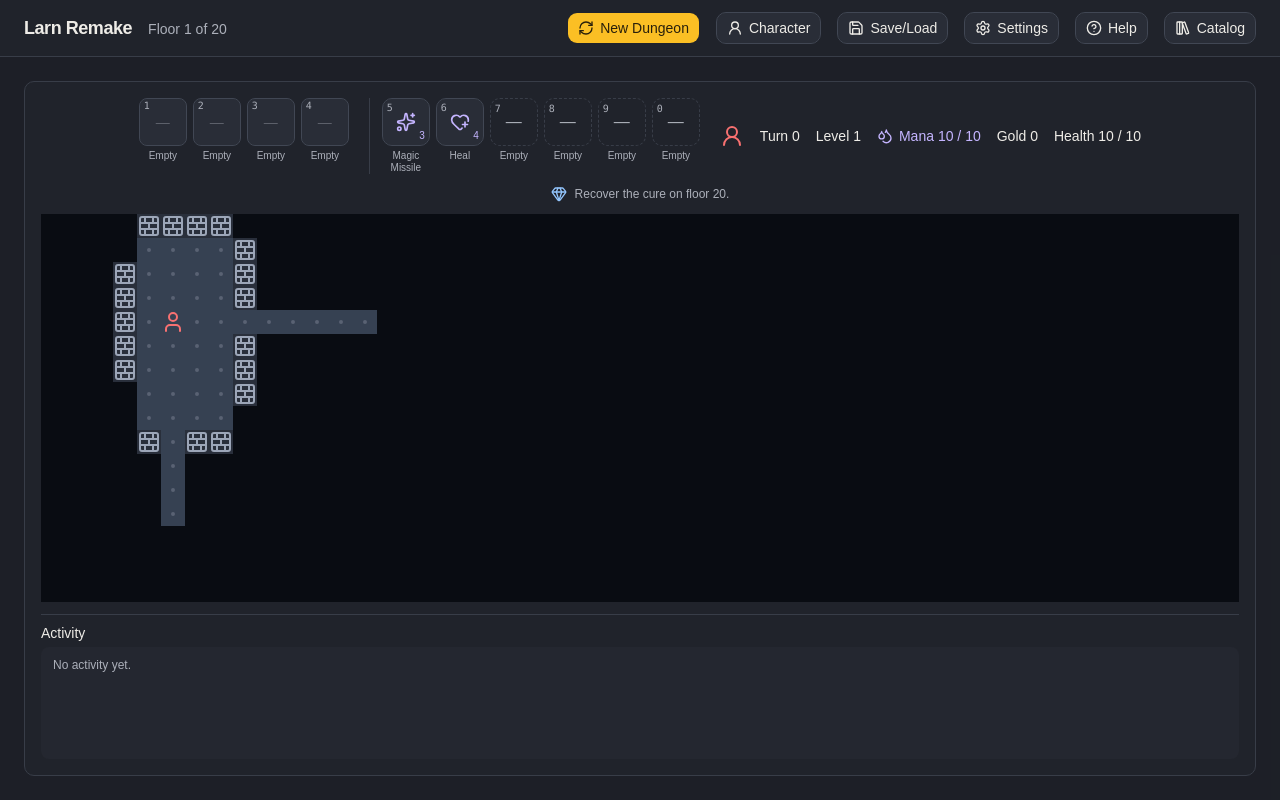
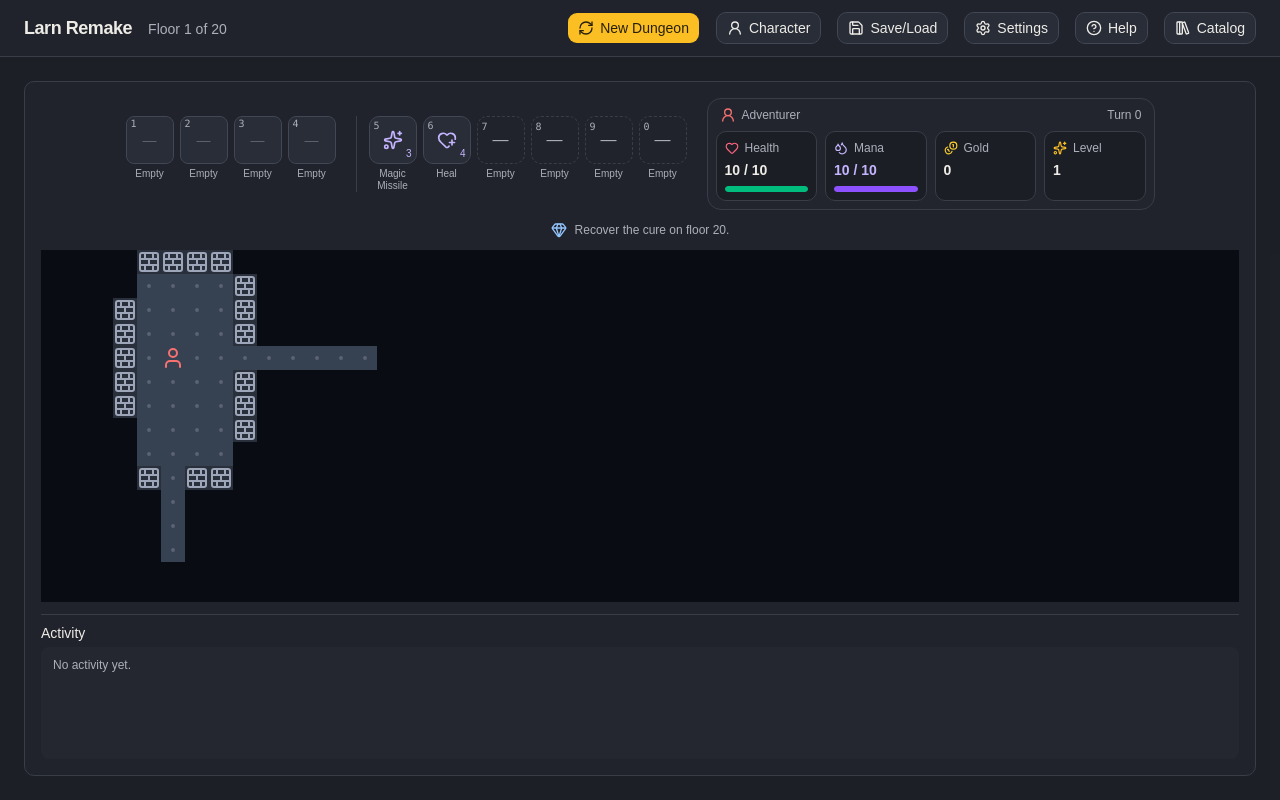
Before and after one commit to danielgebhardt/larn-remake, a React (Vite) app in the folder frontend/: page / in a window 1280 px wide. Both pictures are taken after a click on the button "Begin Adventure". Built offline with nearby package versions, Linux system fonts and the light colour scheme.

Commit message:
Polish player resource status panel (#230)

```diff
--- a/frontend/src/components/game/HealthDisplay.tsx
+++ b/frontend/src/components/game/HealthDisplay.tsx
@@ -8,13 +8,15 @@ const HealthDisplay = ({
 	player,
 	label,
 	className,
+	compact = false,
 }: {
 	player: PlayerStats;
 	label: string;
 	className?: string;
+	compact?: boolean;
 }) => (
 	<output aria-label={label} className={className}>
-		Health{" "}
+		<span className={compact ? "sr-only" : undefined}>Health </span>
 		<span
 			className={
 				isLowHealth(player) ? "font-semibold text-destructive" : undefined
@@ -24,7 +26,9 @@ const HealthDisplay = ({
 		</span>{" "}
 		/ {player.maxHealth}
 		{isLowHealth(player) && (
-			<span className="ml-2 inline-flex items-center gap-1 rounded-md bg-destructive/15 px-2 py-1 text-xs font-semibold text-destructive">
+			<span
+				className={`${compact ? "mt-1 flex" : "ml-2 inline-flex"} items-center gap-1 rounded-md bg-destructive/15 px-2 py-1 text-xs font-semibold text-destructive`}
+			>
 				<TriangleAlert aria-hidden="true" className="size-3.5" />
 				Low health
 			</span>
--- a/frontend/src/components/game/ManaDisplay.tsx
+++ b/frontend/src/components/game/ManaDisplay.tsx
@@ -8,18 +8,21 @@ const ManaDisplay = ({
 	progression,
 	equipment,
 	label,
+	compact = false,
 }: {
 	mana: number;
 	progression: Progression;
 	equipment?: Equipment;
 	label: string;
+	compact?: boolean;
 }) => (
 	<output
 		aria-label={label}
 		className="inline-flex items-center gap-1.5 tabular-nums text-violet-700 dark:text-violet-300"
 	>
-		<Droplets aria-hidden="true" className="size-4 shrink-0" />
-		Mana {mana} / {maximumMana(progression, equipment)}
+		{!compact && <Droplets aria-hidden="true" className="size-4 shrink-0" />}
+		<span className={compact ? "sr-only" : undefined}>Mana </span>
+		{mana} / {maximumMana(progression, equipment)}
 	</output>
 );
 export default ManaDisplay;
--- a/frontend/src/components/game/PlayerStatus.tsx
+++ b/frontend/src/components/game/PlayerStatus.tsx
@@ -1,13 +1,69 @@
-import { UserRound } from "lucide-react";
-import type { PlayerStats } from "../../domain/game/PlayerStats.ts";
+import { Coins, Droplets, Heart, Sparkles, UserRound } from "lucide-react";
+import type { ReactNode } from "react";
+import { maximumMana } from "../../domain/game/Mana";
+import type { PlayerStats } from "../../domain/game/PlayerStats";
 import {
 	levelForExperience,
 	type Progression,
 } from "../../domain/game/Progression";
 import type { Equipment } from "../../domain/items/Equipment";
-import HealthDisplay from "./HealthDisplay";
+import HealthDisplay, { isLowHealth } from "./HealthDisplay";
 import ManaDisplay from "./ManaDisplay";
 
+const StatusCard = ({
+	label,
+	icon,
+	children,
+	warning = false,
+}: {
+	label: string;
+	icon: ReactNode;
+	children: ReactNode;
+	warning?: boolean;
+}) => (
+	<div
+		className={`min-w-0 rounded-lg border p-2 ${warning ? "border-destructive/40 bg-destructive/10" : "border-border bg-background/60"}`}
+	>
+		<div
+			aria-hidden="true"
+			className="mb-1 flex items-center gap-1.5 text-xs text-muted-foreground"
+		>
+			{icon}
+			{label}
+		</div>
+		{children}
+	</div>
+);
+const Reserve = ({
+	label,
+	value,
+	maximum,
+	low = false,
+	mana = false,
+}: {
+	label: string;
+	value: number;
+	maximum: number;
+	low?: boolean;
+	mana?: boolean;
+}) => (
+	<div className="mt-1.5 h-1.5 overflow-hidden rounded-full bg-muted">
+		<meter
+			aria-label={label}
+			min={0}
+			max={maximum}
+			value={value}
+			className="sr-only"
+		/>
+		<div
+			aria-hidden="true"
+			className={`h-full rounded-full ${mana ? "bg-violet-500" : low ? "bg-destructive" : "bg-emerald-500"}`}
+			style={{
+				width: `${Math.max(0, Math.min(100, (value / maximum) * 100))}%`,
+			}}
+		/>
+	</div>
+);
 const PlayerStatus = ({
 	gold = 0,
 	turn,
@@ -25,30 +81,83 @@ const PlayerStatus = ({
 }) => (
 	<section
 		aria-label="Player status"
-		className="flex shrink-0 flex-wrap items-center justify-center gap-x-4 gap-y-2 text-sm tabular-nums"
+		className="w-full max-w-md shrink-0 rounded-xl border bg-muted/20 p-2 text-sm tabular-nums"
 	>
-		<UserRound aria-hidden="true" className="size-6 shrink-0 text-player" />
+		<div className="mb-2 flex items-center justify-between gap-3 px-1 text-xs text-muted-foreground">
+			<span className="flex items-center gap-1.5">
+				<UserRound aria-hidden="true" className="size-4 text-player" />
+				Adventurer
+			</span>
 			<output aria-label="Turn count">Turn {turn}</output>
-		<output aria-label="Player level">
-			Level {levelForExperience(progression.experience)}
-		</output>
+		</div>
+		<div className="grid grid-cols-2 gap-2 sm:grid-cols-4">
+			<StatusCard
+				label="Health"
+				icon={<Heart className="size-3.5 text-rose-600 dark:text-rose-400" />}
+				warning={isLowHealth(player)}
+			>
+				<HealthDisplay
+					compact
+					player={player}
+					label="Player health"
+					className="block font-semibold"
+				/>
+				<Reserve
+					label="Health reserve"
+					value={player.health}
+					maximum={player.maxHealth}
+					low={isLowHealth(player)}
+				/>
+			</StatusCard>
+			<StatusCard
+				label="Mana"
+				icon={
+					<Droplets className="size-3.5 text-violet-600 dark:text-violet-300" />
+				}
+			>
+				<div className="font-semibold">
 					<ManaDisplay
+						compact
 						equipment={equipment}
 						mana={mana}
 						progression={progression}
 						label="Player mana"
 					/>
-		<output aria-label="Player gold">Gold {gold}</output>
-		<HealthDisplay player={player} label="Player health" />
+				</div>
+				<Reserve
+					label="Mana reserve"
+					value={mana}
+					maximum={maximumMana(progression, equipment)}
+					mana
+				/>
+			</StatusCard>
+			<StatusCard
+				label="Gold"
+				icon={<Coins className="size-3.5 text-amber-700 dark:text-amber-300" />}
+			>
+				<output aria-label="Player gold" className="block font-semibold">
+					<span className="sr-only">Gold </span>
+					{gold}
+				</output>
+			</StatusCard>
+			<StatusCard
+				label="Level"
+				icon={<Sparkles className="size-3.5 text-primary" />}
+			>
+				<output aria-label="Player level" className="block font-semibold">
+					<span className="sr-only">Level </span>
+					{levelForExperience(progression.experience)}
+				</output>
+			</StatusCard>
+		</div>
 		{player.health === 0 && (
 			<p
 				role="alert"
-				className="w-full rounded-md border border-destructive/30 bg-destructive/10 px-3 py-2 text-center text-destructive"
+				className="mt-2 rounded-md border border-destructive/30 bg-destructive/10 px-3 py-2 text-center text-destructive"
 			>
 				You died. Start a new dungeon or replay the seed to try again.
 			</p>
 		)}
 	</section>
 );
-
 export default PlayerStatus;
```
Also changed, not shown: 3 other files (tests, documents, lock files or other folders). Lines whose indentation alone changed are shown as unchanged.
